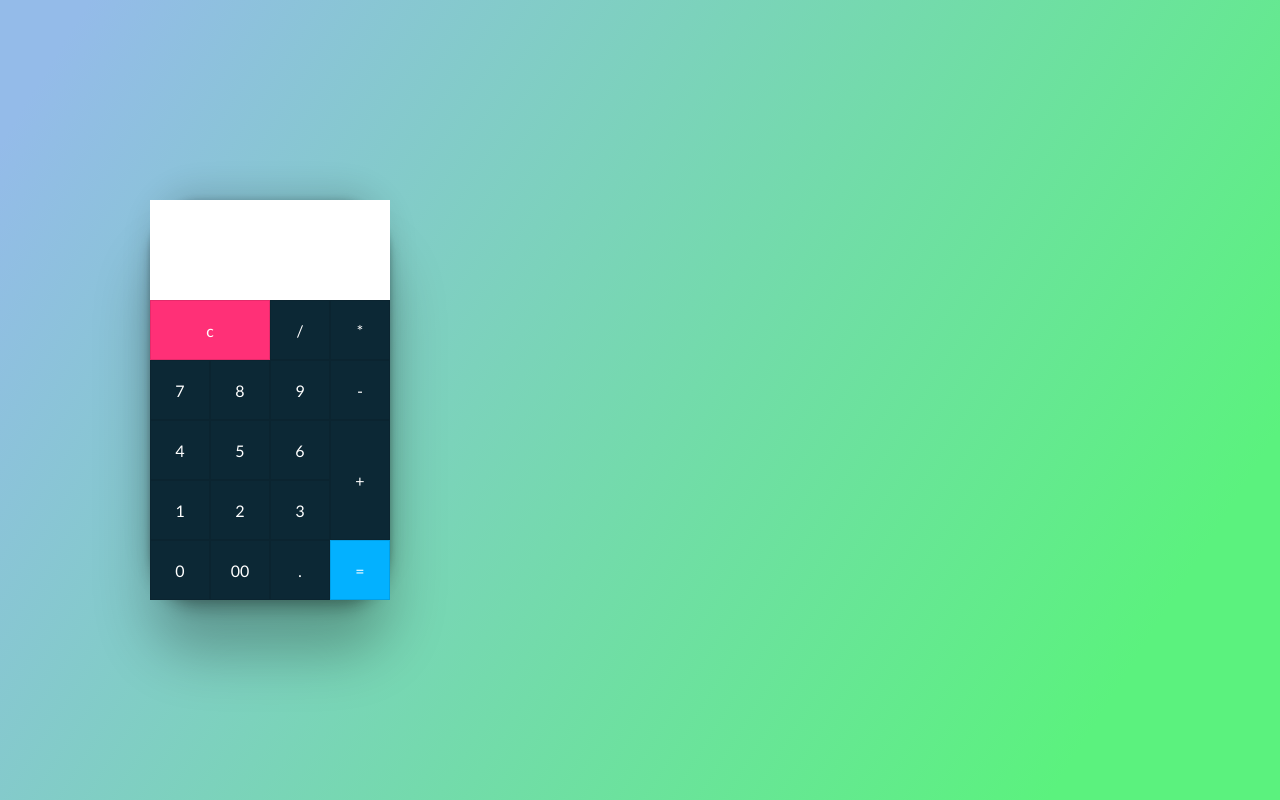
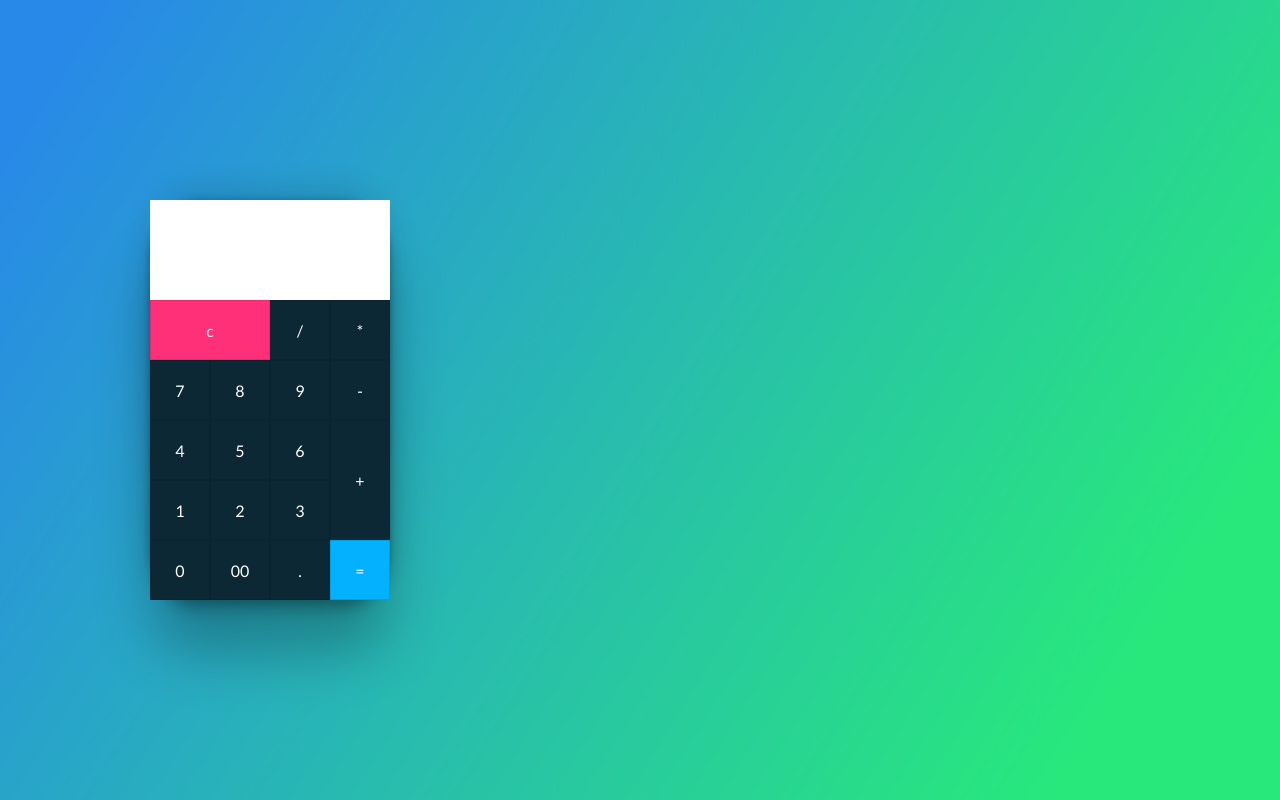
Before and after one commit to Pupz124/ONLINE-CALCULATOR, a plain HTML site: page index.html in a window 1280 px wide. Drawn offline with Linux system fonts and the light colour scheme.

Commit message:
New gradient

```diff
--- a/styles.css
+++ b/styles.css
@@ -11,7 +11,7 @@ body {
         align-items: center;
         min-height: 100vh;
 	background: rgb(91,242,126);
-        background: linear-gradient(302deg, rgba(91,242,126,1) 13%, rgba(148,187,233,1) 95%);
+        background: linear-gradient(302deg, #28E87C 13%, #2889E8 95%);
 }
 
 @keyframes gradient {
```
